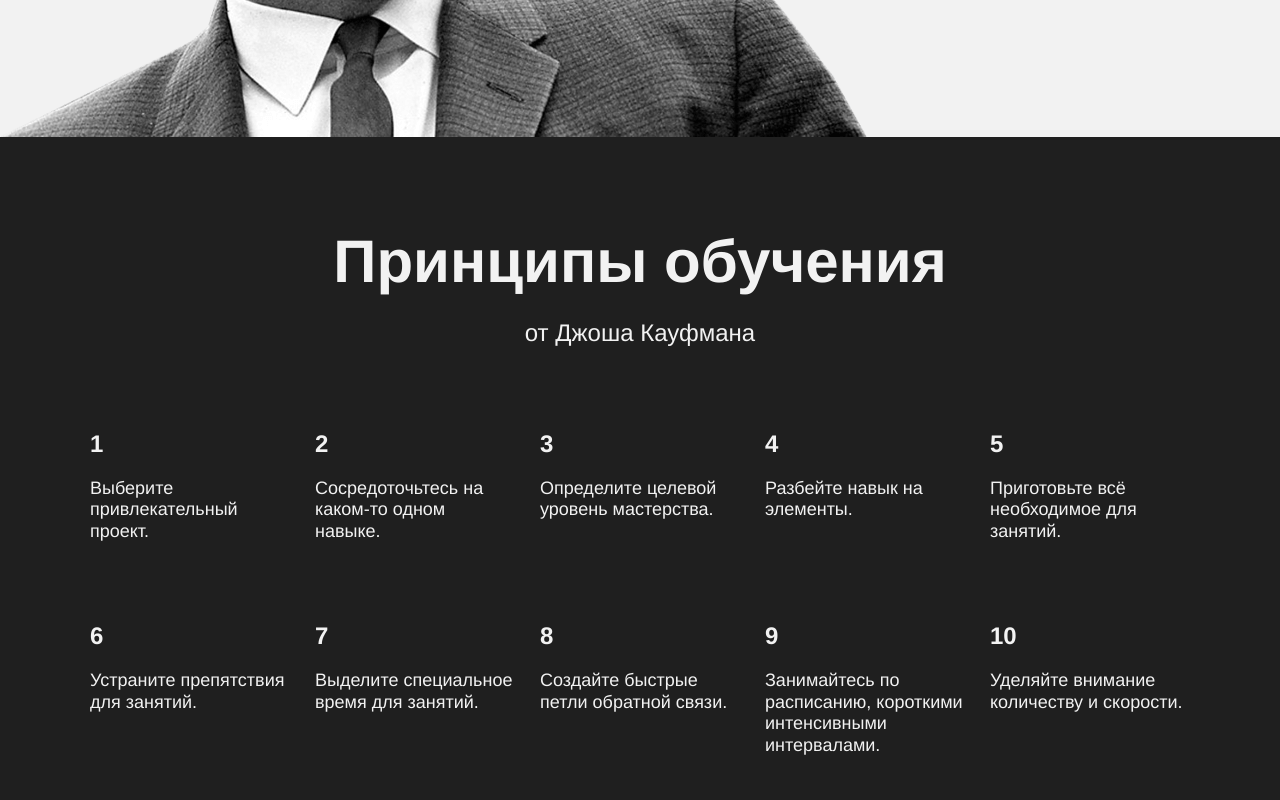
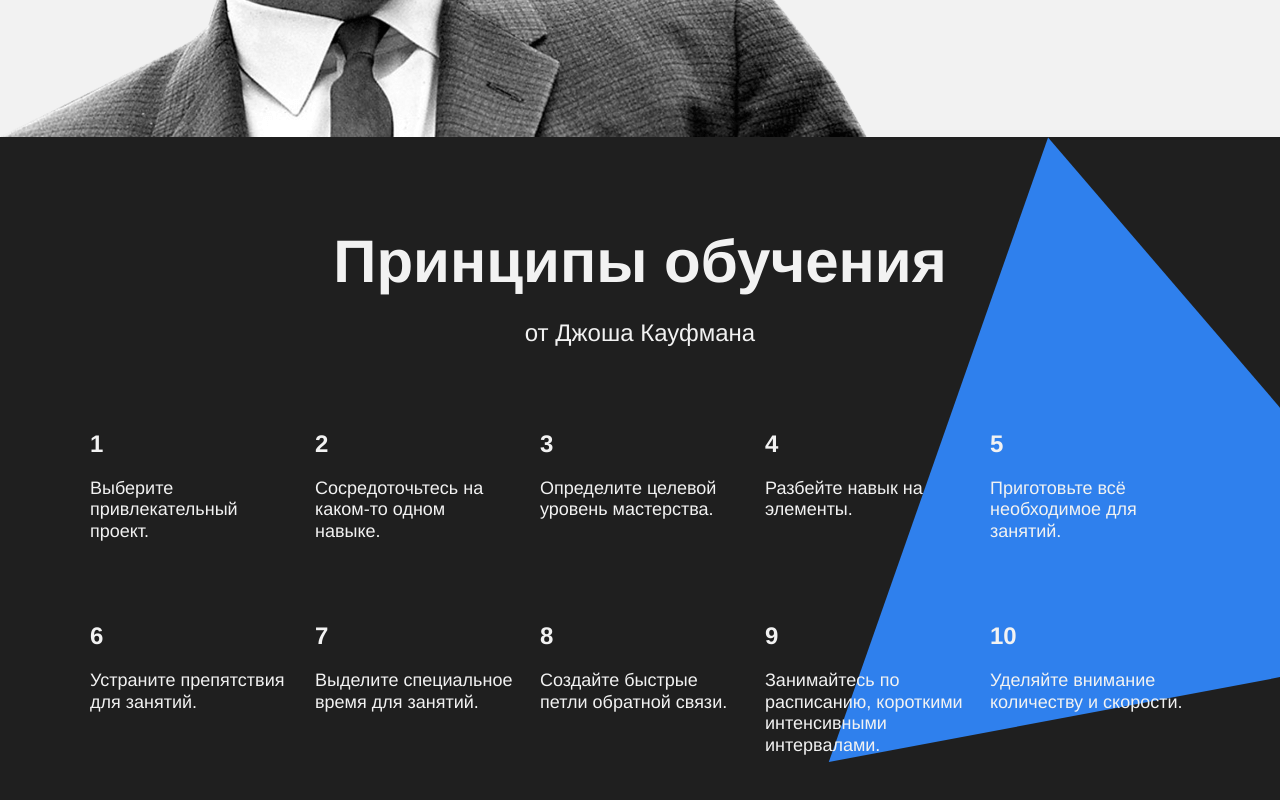
Before and after one commit to JulieZueva/how-to-learn, a plain HTML site: page index.html in a window 1280 px wide. Shown: the part 2760-3560 px from the top of the page. Drawn offline with Linux system fonts and the light colour scheme; the site is published under a folder, as on GitHub Pages, so addresses that start at the root find nothing.

Commit message:
версия 3.2

```diff
--- a/styles/style.css
+++ b/styles/style.css
@@ -117,6 +117,7 @@
   margin-block-end: 0;
   margin-bottom: 30px;
 }
+
 .two-columns__paragraph:last-child {
   margin-bottom: 0;
 }
@@ -284,10 +285,10 @@
 .kaufman__triangle {
   position: absolute;
   z-index: 5;
-  background-image: url("/images/kaufman-triangle.svg");
+  background-image: url("../images/kaufman-triangle.svg");
   background-repeat: no-repeat;
   background-size: contain;
-  right:-210px;
+  right: -210px;
   top: 0;
   bottom: 90px;
   width: 877px;
```
Also changed, not shown: index.html (+2 -1 lines).
